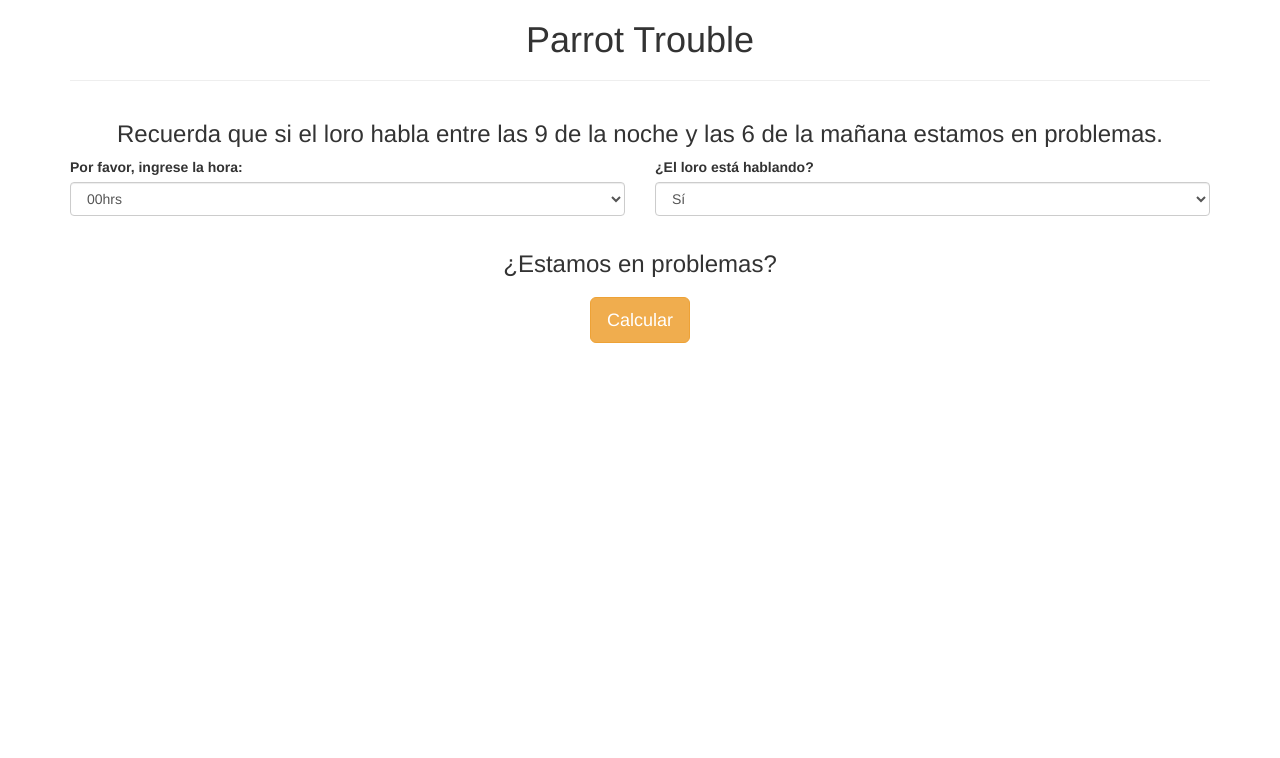
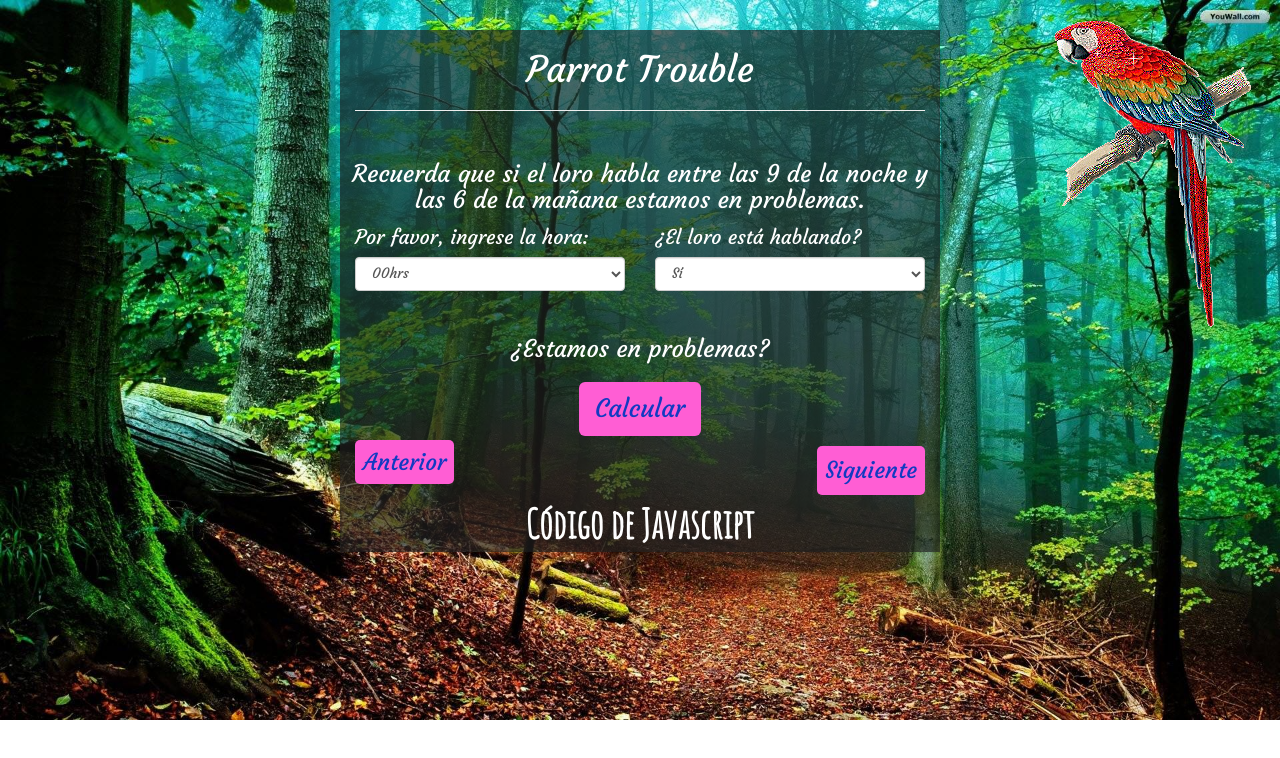
Before and after one commit to FabiAmpuero/ejercicio-9, a plain HTML site: page index.html in a window 1280 px wide. Drawn offline with nearby package versions, Linux system fonts and the light colour scheme; a web font is replaced by a local one.

Commit message:
se agrego estilos

```diff
--- /dev/null
+++ b/css/main.css
@@ -0,0 +1,70 @@
+body {
+    background: url(../img/vjaSDB8.jpg) no-repeat;
+    background-attachment: scroll;
+    background-size: cover;
+    font-family: "Courgette";
+    color: #fff;
+    padding-top: 30px;
+}
+.container {
+    width: 600px;
+    background: rgba(31, 31, 31, 0.66);
+}
+.titulo {
+    flex-shrink: 100px;
+    color: #ff5ed4;
+}
+input {
+    color: #000;
+}
+.btn {
+    color: #123ac1;
+    background: #ff5ed4;
+    border: none;
+    font-size: 25px;
+}
+.btn:hover {
+    background: tomato;
+    font-size: 25px;
+    color: #fff;
+}
+label {
+    font-size: 20px;
+    font-weight: 100;
+    color: #fff;
+    text-align: center;
+}
+.row {
+    padding-bottom: 10px;
+}
+.link-codigo {
+    color: #fff;
+    font-size: 40px;
+    text-align: center;
+    font-weight: 600;
+    display: block;
+    font-family: "Amatic SC";
+}
+.link-codigo:hover {
+    color: red;
+    text-decoration: none;
+}
+.btn-links {
+    color: #123ac1;
+    font-size: 23px;
+    background: #ff5ed4;
+    padding: 8px;
+    border-radius: 5px;
+}
+.btn-links:hover {
+    color: #fff;
+    text-decoration: none;
+}
+.btn-sgte {
+    float: right;
+}
+.loro {
+    position: absolute;
+    top: 0;
+    right: 0;
+}
--- a/index.html
+++ b/index.html
@@ -5,8 +5,9 @@
     <meta name="viewport" content="width=device-width, initial-scale=1.0">
 	<meta http-equiv="X-UA-Compatible" content="ie=edge">
 	<link rel="stylesheet" href="https://maxcdn.bootstrapcdn.com/bootstrap/3.3.7/css/bootstrap.min.css" integrity="sha384-BVYiiSIFeK1dGmJRAkycuHAHRg32OmUcww7on3RYdg4Va+PmSTsz/K68vbdEjh4u" crossorigin="anonymous">
-  <link href="https://fonts.googleapis.com/css?family=Indie+Flower|Pacifico" rel="stylesheet">
-   <link rel="stylesheet" href="main.css">
+    <link href="https://fonts.googleapis.com/css?family=Amatic+SC|Courgette|Dancing+Script|Irish+Grover|Poiret+One" rel="stylesheet">
+    <link rel="shortcut icon" href="img/favicon.png">
+    <link rel="stylesheet" href="css/main.css">
     <title>Parrot Trouble</title>
 </head>
 <body>
@@ -58,11 +59,21 @@
                 </div>
             </div>
         </div>
+
         <h3 class="text-center">¿Estamos en problemas?</h3>
         <h1 id="salida" class="text-center"></h1>
 
         <p class="text-center"><button onclick="evaluar()" class="btn-warning btn-lg btn">Calcular</button></p>
+
+        <a class="btn-links btn-ant" href="https://fabiampuero.github.io/ejercicio-8/">Anterior</a>
+        <a class="btn-links btn-sgte" href="https://fabiampuero.github.io/ejercicio-10/">Siguiente</a>
     </div>
+    <footer>
+        <div class="container">
+            <a class="link-codigo" href="https://github.com/FabiAmpuero/ejercicio-11/blob/master/js/main.js">Código de Javascript</a>
+        </div>
+    </footer>
+    <img class="loro" src="img/loro-imagen-animada-0135.gif" alt="">
 </body>
-<script src="main.js"></script>
+<script src="js/main.js"></script>
 </html>
```
Also changed, not shown: img/HD-Wallpapers1_FOSmVKg.jpeg (added), img/Sunset-over-clouds-wallpaper-1920x1080.jpg (added), img/favicon.png (added), img/loro-imagen-animada-0083.gif (added), img/loro-imagen-animada-0135.gif (added), img/thumb-1920-5498.jpg (added), img/tumblr-nature-hd-wallpapers.jpg (added), img/vjaSDB8.jpg (added), js/main.js (renamed from main.js), main.css (deleted), 1 other file.
